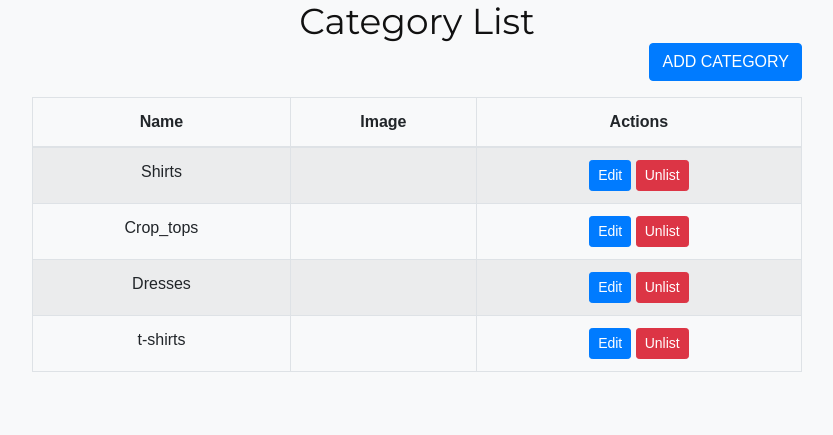
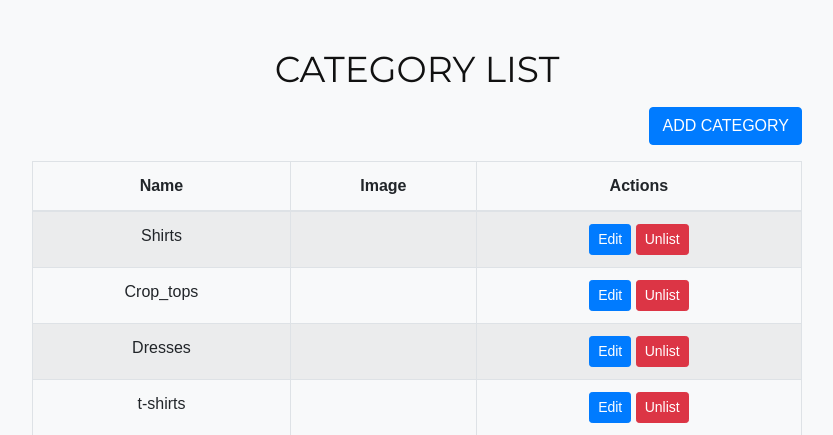
Before and after one commit to myself-ameesha/Ecommerce_project, a Django app: page /adminn/categorylist/ in a window 1280 px wide. Shown: the part 144-579 px from the top of the page, without its empty margins (223-1056 px from the left). Run offline with Django 4.2, Linux system fonts and the light colour scheme; a user stored in the database is signed in; data comes from the database, SQL or seed files in the repository; some libraries are stand-ins or nearby versions.

Commit message:
categorylist.html

```diff
--- a/templates/adminn/categorylist.html
+++ b/templates/adminn/categorylist.html
@@ -2,7 +2,7 @@
 {% block content %}
 {% include 'includes/alerts.html' %}
 
-<h2 class="text-center">Category List</h2>
+<h2 class="text-center pt-5 pb-3">CATEGORY LIST</h2>
 <div class="container">
     <div class="d-flex justify-content-end mb-3"> <!-- Flexbox container for button alignment -->
         <a href="{% url 'adminn:addcategory' %}" class="btn btn-primary">ADD CATEGORY</a>
```
